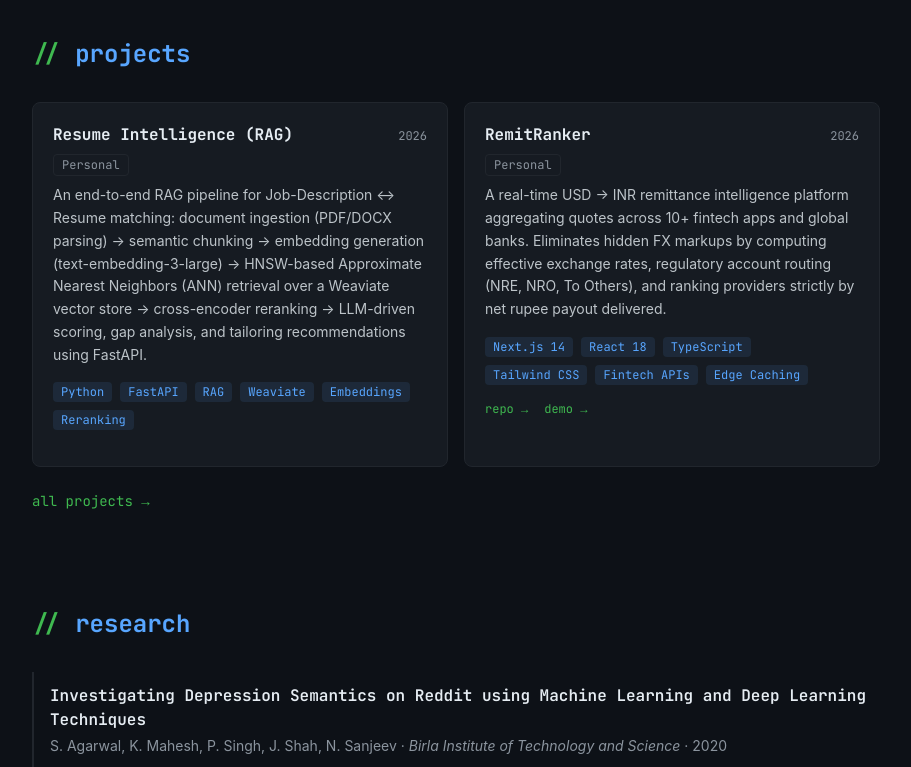
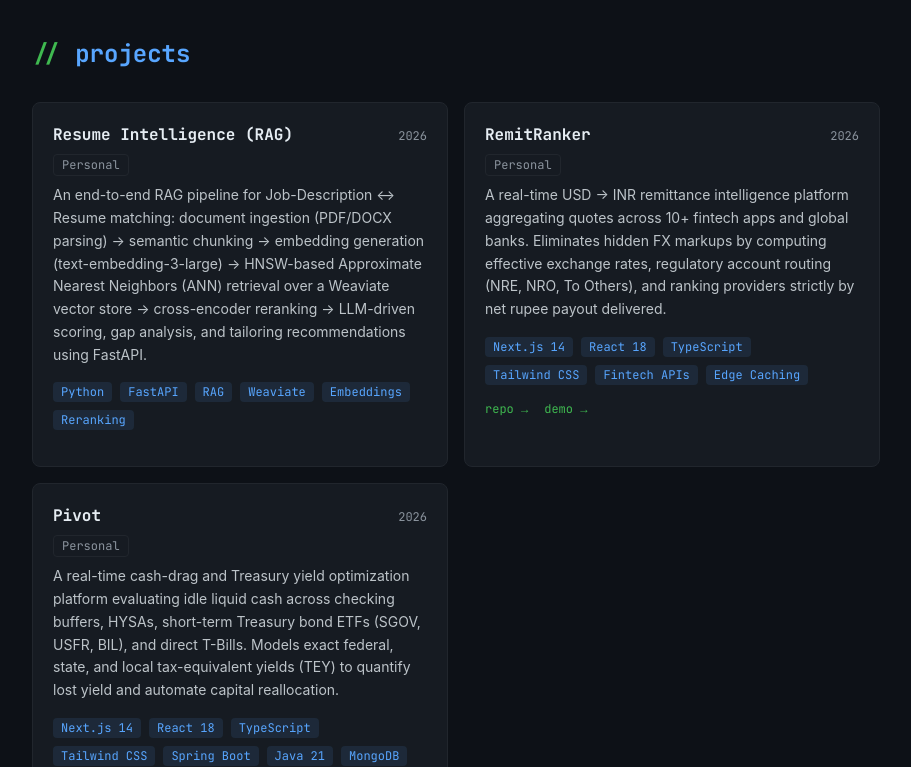
Before and after one commit to keerthanmahesh/keerthanmahesh.github.io, a React (Vite) app: page / in a window 1280 px wide. Shown: the part 2000-2767 px from the top of the page, without its empty margins (184-1095 px from the left). Built offline with nearby package versions, Linux system fonts and the light colour scheme.

Commit message:
feat: add Pivot to projects

```diff
--- a/src/data/projects.ts
+++ b/src/data/projects.ts
@@ -32,6 +32,18 @@ export const projects: Project[] = [
     date: '2026',
     featured: true,
   },
+  {
+    id: 'pivot',
+    title: 'Pivot',
+    description:
+      'A real-time cash-drag and Treasury yield optimization platform evaluating idle liquid cash across checking buffers, HYSAs, short-term Treasury bond ETFs (SGOV, USFR, BIL), and direct T-Bills. Models exact federal, state, and local tax-equivalent yields (TEY) to quantify lost yield and automate capital reallocation.',
+    tech: ['Next.js 14', 'React 18', 'TypeScript', 'Tailwind CSS', 'Spring Boot', 'Java 21', 'MongoDB'],
+    links: {
+      demo: 'https://pivot-ui.vercel.app/',
+    },
+    date: '2026',
+    featured: true,
+  },
 ]
 
 export const featuredProjects = (): Project[] => projects.filter((p) => p.featured)
```
